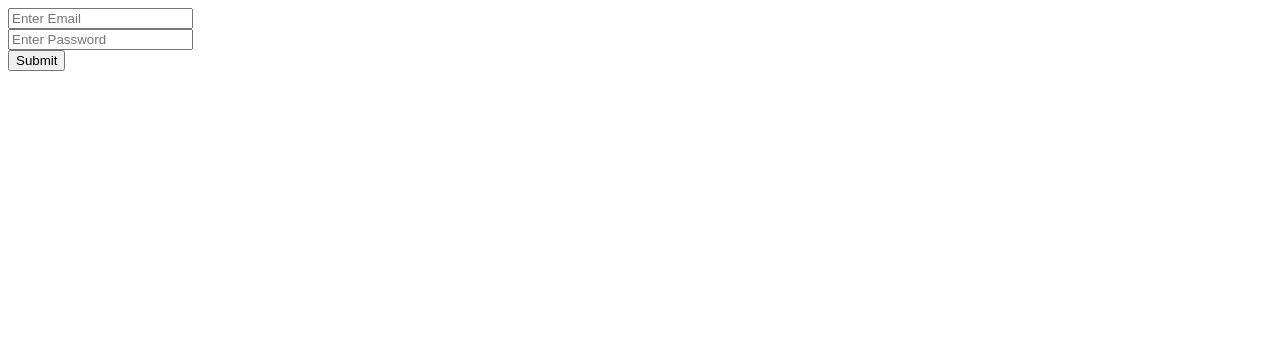
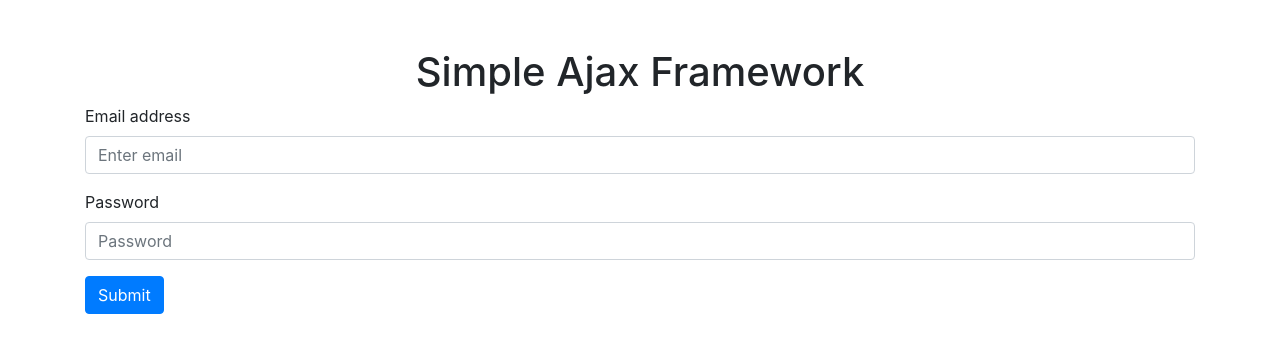
Before and after one commit to parth-grover/simple-ajax, a PHP site: page /test_ajax/ in a window 1280 px wide. Shown: the top 353 px of the page. Run offline with PHP 8.4, Linux system fonts and the light colour scheme; some libraries are stand-ins or nearby versions.

Commit message:
ajax fremework update

```diff
--- a/index.php
+++ b/index.php
@@ -1,26 +1,38 @@
-<form id="contact_form" method="post">
-	<div>
-		<input type="email" name="email" id="email" placeholder="Enter Email">
-		<span id="form_err_msg"></span>
+<html>
+<head>
+	<link rel="stylesheet" href="https://maxcdn.bootstrapcdn.com/bootstrap/4.3.1/css/bootstrap.min.css">
+	<script src="https://ajax.googleapis.com/ajax/libs/jquery/3.4.0/jquery.min.js"></script>
+	<script src="https://cdnjs.cloudflare.com/ajax/libs/popper.js/1.14.7/umd/popper.min.js"></script>
+	<script src="https://maxcdn.bootstrapcdn.com/bootstrap/4.3.1/js/bootstrap.min.js"></script>
+	<script type="text/javascript" src="http://ajax.googleapis.com/ajax/libs/jquery/1.5.1/jquery.min.js"></script>
+	<script type="text/javascript" src="http://localhost/test_ajax/ajax.js"></script>
+</head>
+<body>
+	<div class="container my-5">
+		<h1 class="text-center">Simple Ajax Framework</h1>
+		<form id="contact_form" method="post">
+		  <div class="form-group">
+			<label for="exampleInputEmail1">Email address</label>
+			<input type="email" class="form-control" name="email" id="email" placeholder="Enter email">
+		  </div>
+		  <div class="form-group">
+			<label for="exampleInputPassword1">Password</label>
+			<input type="password" class="form-control" name="password" id="password" placeholder="Password">
+		  </div>
+		  <button type="submit" class="btn btn-primary">Submit</button>
+		  <div id="form_success_msg"></div>
+		</form>
 	</div>
-	<div>
-		<input type="password" name="password" id="password" placeholder="Enter Password">
-		<span id="form_err_msg"></span>
-	</div>
-	<input type="submit" value="Submit" id="submit">
-	<div id="form_success_msg"></div>
-</form>
 
+</body>
 
-<ol id="new-projects"></ol>
-<script type="text/javascript" src="http://ajax.googleapis.com/ajax/libs/jquery/1.5.1/jquery.min.js"></script>
-<script type="text/javascript" src="http://localhost/test_ajax/ajax.js"></script>
 
 <script>
  $('#contact_form').submit(function(e){
 	 e.preventDefault();
 	//ajax_post('getList',JSON.stringify({hello:'hello',hello1:'hello1',hello2:'hello2'}));
-	//ajax_post('getList',JSON.stringify(['hello','hello1','hello2']));
-	ajax_form_post('http://localhost/test_ajax/script','getList',$("#contact_form").serializeArray());
+	//ajax_post('getList',JSON.stringify(['hello','hello1','hello2']));                                  /// pass array when want to submit some data
+	ajax_form_post('http://localhost/test_ajax/script','getList',$("#contact_form").serializeArray());   /// Pass form id when want to submit whole form data
 })
 </script>
+</html>
```
